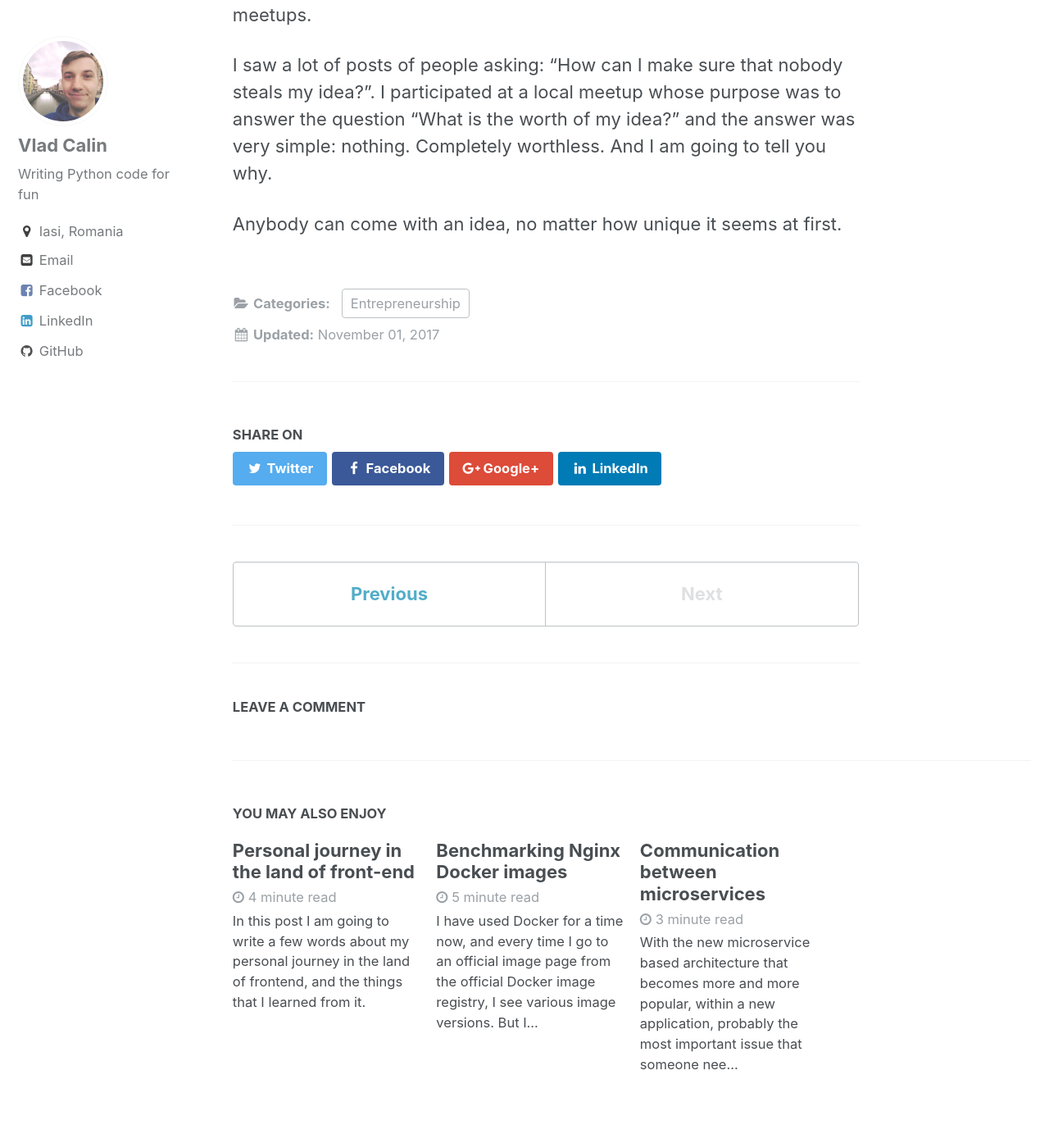
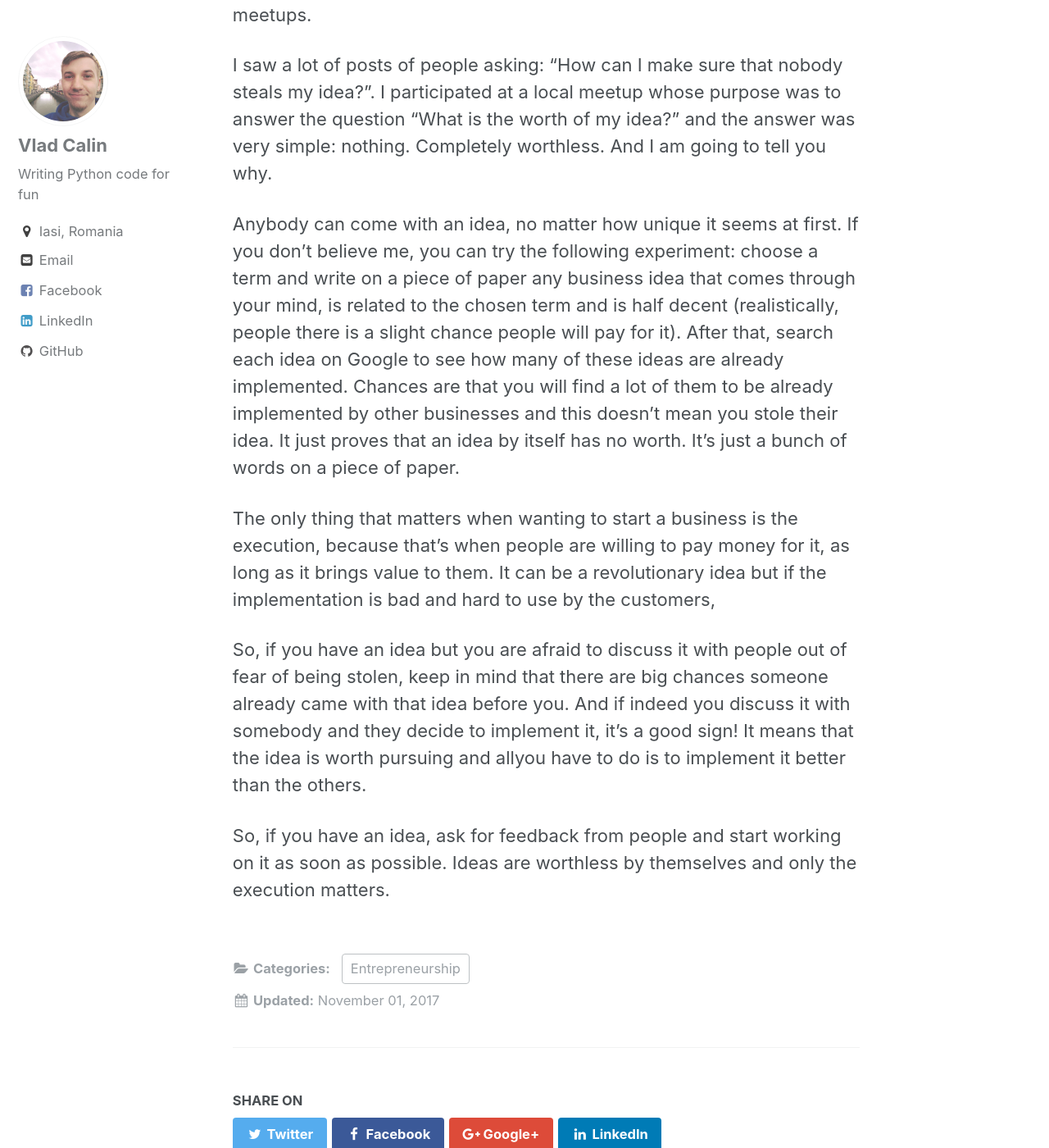
Before and after one commit to vladcalin/vladcalin.github.io, a Jekyll site: the page built from _posts/2017-11-01-ideas-are-worthless.md, in a window 1280 px wide and 1400 px high, scrolled down 516 px. Shown: the whole window at 82% size. Built offline with Jekyll 4.4.1, drawn with Linux system fonts in a browser that asks for light colours; comment, search, counter and statistics services are not loaded; some of the changed text lies outside the part shown.

Commit message:
Completed article

```diff
--- a/_posts/2017-11-01-ideas-are-worthless.md
+++ b/_posts/2017-11-01-ideas-are-worthless.md
@@ -15,4 +15,21 @@ I saw a lot of posts of people asking: "How can I make sure that nobody steals m
 at a local meetup whose purpose was to answer the question "What is the worth of my idea?" and the answer was
 very simple: nothing. Completely worthless. And I am going to tell you why.
 
-Anybody can come with an idea, no matter how unique it seems at first.
+Anybody can come with an idea, no matter how unique it seems at first. If you don't believe me, you can try the
+following experiment: choose a term and write on a piece of paper any business idea that comes through your mind,
+is related to the chosen term and is half decent (realistically, people there is a slight chance people will pay for it).
+After that, search each idea on Google to see how many of these ideas are already implemented. Chances are that you
+will find a lot of them to be already implemented by other businesses and this doesn't mean you stole their idea. It
+just proves that an idea by itself has no worth. It's just a bunch of words on a piece of paper.
+
+The only thing that matters when wanting to start a business is the execution, because that's when people are willing
+to pay money for it, as long as it brings value to them. It can be a revolutionary idea but if the implementation is
+bad and hard to use by the customers,
+
+So, if you have an idea but you are afraid to discuss it with people out of fear of being stolen, keep in mind that
+there are big chances someone already came with that idea before you. And if indeed you discuss it with somebody and
+they decide to implement it, it's a good sign! It means that the idea is worth pursuing and allyou have to do is to
+implement it better than the others.
+
+So, if you have an idea, ask for feedback from people and start working on it as soon as possible. Ideas are worthless
+by themselves and only the execution matters.
```
